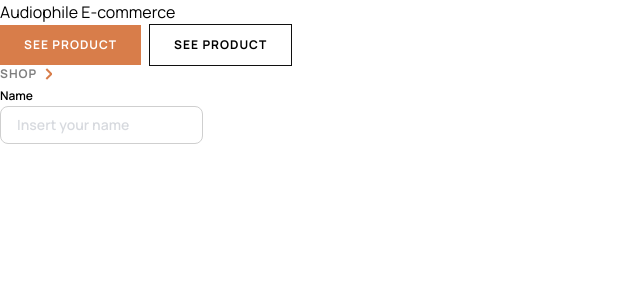
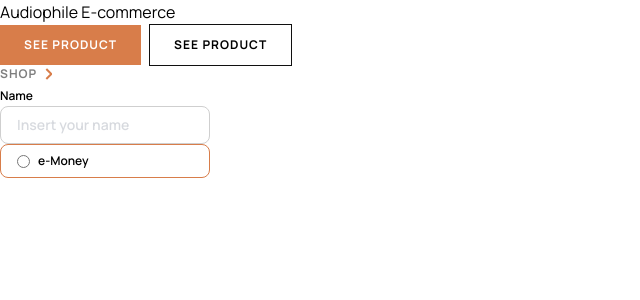
Before and after one commit to vitolob/audiophile-ecommerce, a Next.js app: page / in a window 1280 px wide. Shown: the top 300 px of the page, without its empty margins (0-640 px from the left). Built offline with nearby package versions, Linux system fonts and the light colour scheme.

Commit message:
feat(ui): create RadiobButton

```diff
--- a/src/app/page.tsx
+++ b/src/app/page.tsx
@@ -1,6 +1,7 @@
 import Button from "@/components/atoms/Button";
 import ArrowButton from "@/components/atoms/ArrowButton";
 import TextInput from "@/components/atoms/TextInput";
+import RadioButton from "@/components/atoms/RadioButton";
 
 export default function Home() {
   return (
@@ -18,6 +19,9 @@ export default function Home() {
       <div>
         <TextInput fieldLabel="Name" placeholder="Insert your name" />
       </div>
+      <div>
+        <RadioButton fieldLabel="e-Money" activeState={true} />
+      </div>
     </main>
   );
 }
--- /dev/null
+++ b/src/components/atoms/RadioButton.tsx
@@ -0,0 +1,27 @@
+import { FC, InputHTMLAttributes } from "react";
+
+type TextInputProps = InputHTMLAttributes<HTMLInputElement> & {
+  fieldLabel: string;
+  activeState?: boolean;
+};
+
+const RadioButton: FC<TextInputProps> = ({
+  fieldLabel,
+  activeState,
+  ...rest
+}) => {
+  return (
+    <div
+      className={`inline-block min-w-[210px] py-2 px-4 text-sm font-semibold border ${
+        activeState ? "border-orange" : "border-[#CFCFCF]"
+      } border-[#CFCFCF] hover:border-orange rounded-lg placeholder:opacity-40`}
+    >
+      <div className="flex items-center gap-2">
+        <input type="radio" {...rest} className="accent-orange" />
+        <label className="text-xs font-semibold">{fieldLabel}</label>
+      </div>
+    </div>
+  );
+};
+
+export default RadioButton;
--- a/src/components/atoms/TextInput.tsx
+++ b/src/components/atoms/TextInput.tsx
@@ -13,7 +13,7 @@ const TextInput: FC<TextInputProps> = ({ fieldLabel, errorState, ...rest }) => {
       <input
         type="text"
         {...rest}
-        className={`py-2 px-4 text-sm font-semibold border border-[#CFCFCF] rounded-lg placeholder:opacity-40 ${
+        className={`min-w-[210px] py-2 px-4 text-sm font-semibold border border-[#CFCFCF] rounded-lg placeholder:opacity-40 ${
           errorState ? "focus:outline-[#CD2C2C]" : "focus:outline-orange"
         }`}
       />
```
